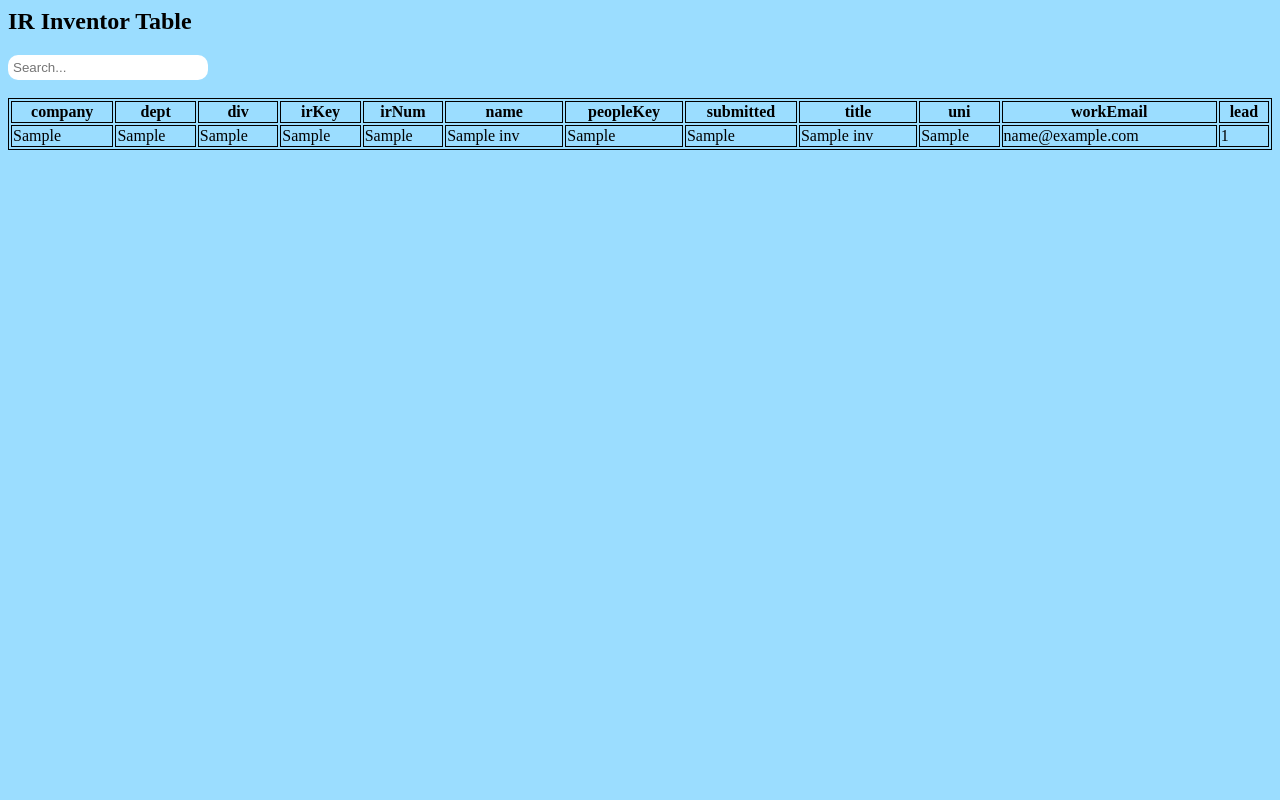
After one commit to dogacobanoglu/CTV-Data-Dashboard-Web-App, a Django app: page /inventor/ in a window 1280 px wide. The commit adds this page. Run offline with Django 3.2, Linux system fonts and the light colour scheme; tables that the repository leaves empty hold one stand-in row (values such as "Sample post").

Commit message:
First version of CTV Dashboard app with set-up of web application

```diff
--- a/djangosite/CTVDashboard/models.py
+++ b/djangosite/CTVDashboard/models.py
@@ -49,7 +49,7 @@ class PATENT(models.Model):
     patNum = models.CharField(max_length=1000)
     file = models.CharField(max_length=1000)
     priority = models.CharField(max_length=1000)
-    issue = models.CharField(max_length=1000)
+    issueFY = models.FloatField(max_length=1000)
     expiration = models.CharField(max_length=1000)
     abandon = models.CharField(max_length=1000)
     abandonVF = models.CharField(max_length=1000)
@@ -66,8 +66,8 @@ class PATENT(models.Model):
     deadDate = models.CharField(max_length=1000)
     staus = models.CharField(max_length=1000)
     alive = models.SmallIntegerField(max_length=1000)
-    fileFY = models.CharField(max_length=1000)
-    issueFY = models.CharField(max_length=1000)
+    fileFY = models.FloatField(max_length=1000)
+    issue = models.CharField(max_length=1000)
 
     class Meta:
         db_table = 'patent'
@@ -112,5 +112,23 @@ class AGREEMENT(models.Model):
     VAL = models.FloatField(max_length=1000)
 
     class Meta:
-        db_table = 'patent'
+        db_table = 'agreement'
         managed = False
+
+class INVENTOR(models.Model):
+    company = models.CharField(max_length=1000, primary_key=True)
+    dept = models.CharField(max_length=1000)
+    div = models.CharField(max_length=1000)
+    irKey = models.CharField(max_length=1000)
+    irNum = models.CharField(max_length=1000)
+    name = models.CharField(max_length=1000)
+    peopleKey = models.CharField(max_length=1000)
+    submitted = models.CharField(max_length=1000)
+    title = models.CharField(max_length=1000)
+    uni = models.CharField(max_length=1000)
+    workEmail = models.CharField(max_length=1000)
+    lead = models.SmallIntegerField(max_length=1000)
+
+    class Meta:
+        db_table = 'ir_inv'
+        managed = False
--- a/djangosite/CTVDashboard/templates/CTVDashboard/index.html
+++ b/djangosite/CTVDashboard/templates/CTVDashboard/index.html
@@ -68,5 +68,9 @@
         <a href="agstatisticsOne/">Agreements Internal Benchmarking 2</a>
     </button>
     <br>
+    <button>
+        <a href="inventor/">Invention Report Inventor Table</a>
+    </button>
+    <br>
 </body>
 </html>
--- /dev/null
+++ b/djangosite/CTVDashboard/templates/CTVDashboard/inventor.html
@@ -0,0 +1,86 @@
+<html>
+<head>
+    <style>
+    table, th, td {
+      border:1px solid black;
+    }
+    </style>
+    <style>
+          body {
+            background-color: #9BDDFF; /* replace with the color of your choice */
+          }
+    </style>
+    <style>
+          #searchInput {
+            background-color: white; /* replace with the color of your choice */
+            border: none; /* replace with the color of your choice */
+            border-radius: 10px; /* replace with the desired border radius */
+            padding: 5px; /* replace with the desired padding */
+            width: 200px; /* replace with the desired width */
+          }
+    </style>
+</head>
+<body>
+
+<h2>IR Inventor Table</h2>
+
+<input type="text" id="searchInput" onkeyup="searchTable()" placeholder="Search...">
+<br><br>
+
+<table id="dataTable" style="width:100%">
+  <tr>
+    <th>company</th>
+    <th>dept</th>
+    <th>div</th>
+    <th>irKey</th>
+    <th>irNum</th>
+    <th>name</th>
+    <th>peopleKey</th>
+    <th>submitted</th>
+    <th>title</th>
+    <th>uni</th>
+    <th>workEmail</th>
+    <th>lead</th>
+  </tr>
+  {% for ir in inventors %}
+		<tr>
+            <td>{{ ir.company }}</td>
+            <td>{{ ir.dept }}</td>
+            <td>{{ ir.div }}</td>
+            <td>{{ ir.irKey }}</td>
+            <td>{{ ir.irNum }}</td>
+            <td>{{ ir.name }}</td>
+            <td>{{ ir.peopleKey }}</td>
+            <td>{{ ir.submitted }}</td>
+            <td>{{ ir.title }}</td>
+            <td>{{ ir.uni }}</td>
+            <td>{{ ir.workEmail }}</td>
+            <td>{{ ir.lead }}</td>
+		</tr>
+  {% endfor %}
+</table>
+
+<script>
+function searchTable() {
+  var input, filter, table, tr, td, i, txtValue;
+  input = document.getElementById("searchInput");
+  filter = input.value.toUpperCase();
+  table = document.getElementById("dataTable");
+  tr = table.getElementsByTagName("tr");
+  for (i = 0; i < tr.length; i++) {
+    td = tr[i].getElementsByTagName("td");
+    for (var j = 0; j < td.length; j++) {
+      txtValue = td[j].textContent || td[j].innerText;
+      if (txtValue.toUpperCase().indexOf(filter) > -1) {
+        tr[i].style.display = "";
+        break;
+      } else {
+        tr[i].style.display = "none";
+      }
+    }
+  }
+}
+</script>
+
+</body>
+</html>
--- a/djangosite/CTVDashboard/urls.py
+++ b/djangosite/CTVDashboard/urls.py
@@ -27,4 +27,5 @@ urlpatterns = [
     path('irstatistics/', views.irstatistics, name='irstatistics'),
     path('agstatistics/', views.agstatistics, name='agstatistics'),
     path('agstatisticsOne/', views.agstatisticsOne, name='agstatisticsOne'),
+    path('inventor/', views.inventor, name='inventor'),
 ]
--- a/djangosite/CTVDashboard/views.py
+++ b/djangosite/CTVDashboard/views.py
@@ -2,7 +2,7 @@ from datetime import date
 
 from django.shortcuts import render
 from django.urls import path
-from .models import Names, IR, PATENT, AGREEMENT
+from .models import Names, IR, PATENT, AGREEMENT, INVENTOR
 
 
 # Create your views here.
@@ -94,3 +94,9 @@ def agstatisticsOne(request):
     agreementsOne = AGREEMENT.objects.filter(agtFY=2023,VAL=1)
     print(agreementsOne)
     return render(request, 'CTVDashboard/agstatisticsOne.html', {'agreementsOne': agreementsOne})
+
+def inventor(request):
+    # print("getting query")
+    inventors = INVENTOR.objects.all()
+    print(inventors)
+    return render(request, 'CTVDashboard/inventor.html', {'inventors': inventors})
```
Also changed, not shown: djangosite/CTVDashboard/templates/CTVDashboard/agstatistics.html (+19 -5 lines), djangosite/CTVDashboard/templates/CTVDashboard/irstatistics.html (+21 -5 lines).
